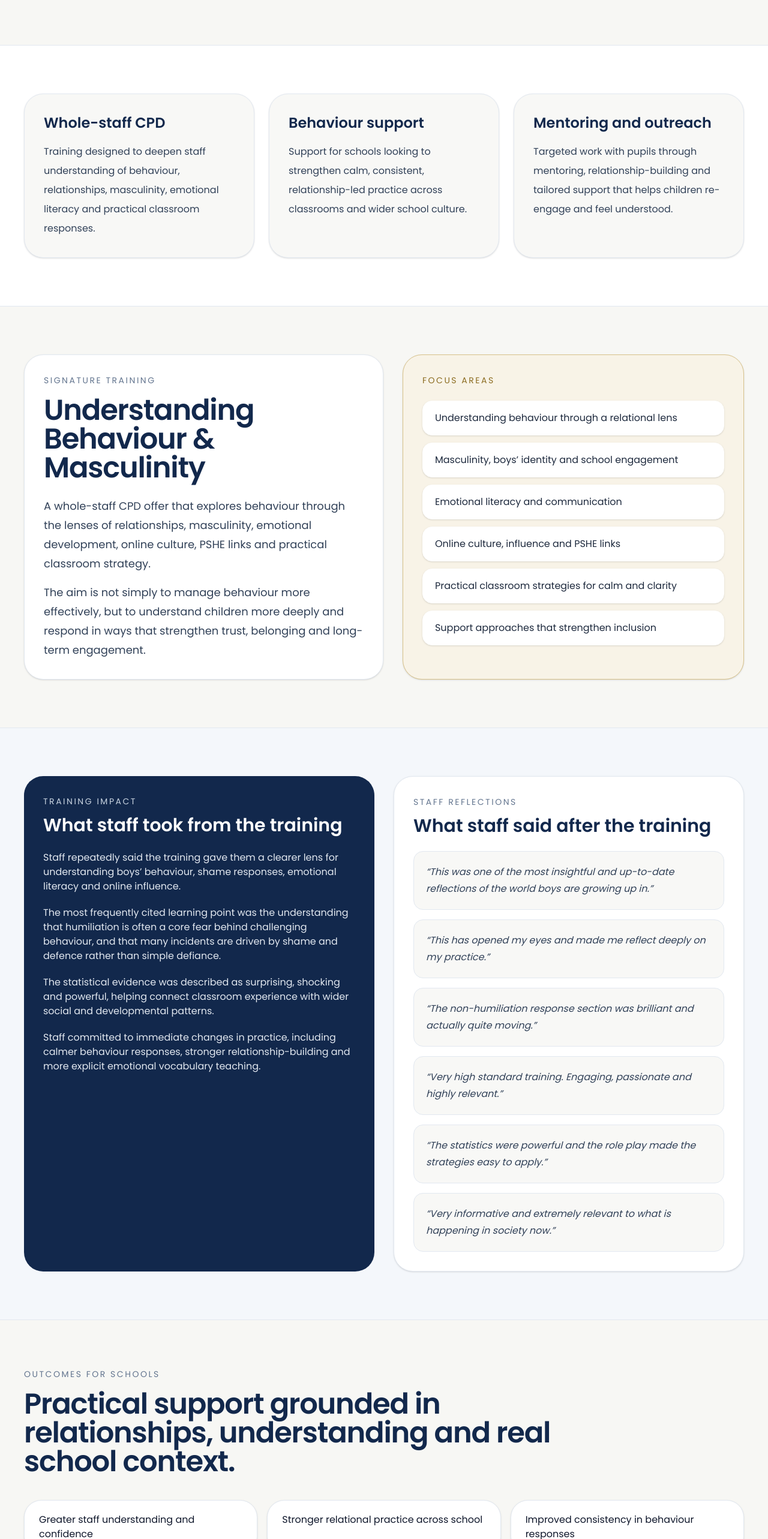
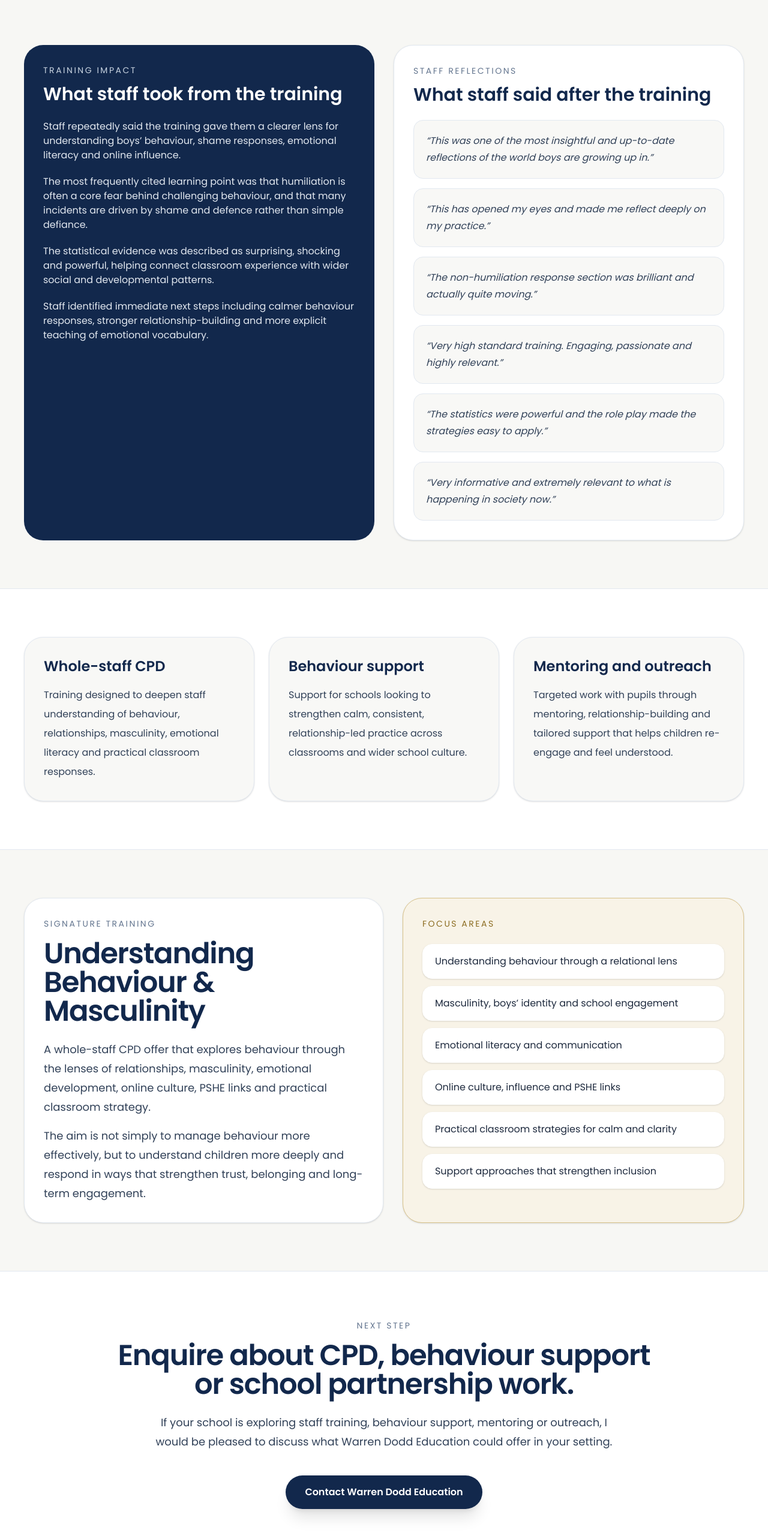
Before and after one commit to davedodd89-ai/warren-dodd-education, a Next.js app: page /cpd in a window 1280 px wide. Shown: the part 1220-3786 px from the top of the page at 60% size. Built offline with nearby package versions, Linux system fonts and the light colour scheme.

Commit message:
rebuild cpd page cleanly

```diff
--- a/app/cpd/page.tsx
+++ b/app/cpd/page.tsx
@@ -2,6 +2,22 @@ import Image from "next/image";
 import SiteHeader from "../SiteHeader";
 
 export default function CPDPage() {
+  const testimonials = [
+    "This was one of the most insightful and up-to-date reflections of the world boys are growing up in.",
+    "This has opened my eyes and made me reflect deeply on my practice.",
+    "The non-humiliation response section was brilliant and actually quite moving.",
+    "Very high standard training. Engaging, passionate and highly relevant.",
+    "The statistics were powerful and the role play made the strategies easy to apply.",
+    "Very informative and extremely relevant to what is happening in society now.",
+  ];
+
+  const impactPoints = [
+    "Staff repeatedly said the training gave them a clearer lens for understanding boys’ behaviour, shame responses, emotional literacy and online influence.",
+    "The most frequently cited learning point was that humiliation is often a core fear behind challenging behaviour, and that many incidents are driven by shame and defence rather than simple defiance.",
+    "The statistical evidence was described as surprising, shocking and powerful, helping connect classroom experience with wider social and developmental patterns.",
+    "Staff identified immediate next steps including calmer behaviour responses, stronger relationship-building and more explicit teaching of emotional vocabulary.",
+  ];
+
   const offers = [
     {
       title: "Whole-staff CPD",
@@ -24,30 +40,6 @@ export default function CPDPage() {
     "Online culture, influence and PSHE links",
     "Practical classroom strategies for calm and clarity",
     "Support approaches that strengthen inclusion",
-  ];
-
-  const impactPoints = [
-    "Staff repeatedly said the training gave them a clearer lens for understanding boys’ behaviour, shame responses, emotional literacy and online influence.",
-    "The most frequently cited learning point was the understanding that humiliation is often a core fear behind challenging behaviour, and that many incidents are driven by shame and defence rather than simple defiance.",
-    "The statistical evidence was described as surprising, shocking and powerful, helping connect classroom experience with wider social and developmental patterns.",
-    "Staff committed to immediate changes in practice, including calmer behaviour responses, stronger relationship-building and more explicit emotional vocabulary teaching.",
-  ];
-
-  const testimonials = [
-    "This was one of the most insightful and up-to-date reflections of the world boys are growing up in.",
-    "This has opened my eyes and made me reflect deeply on my practice.",
-    "The non-humiliation response section was brilliant and actually quite moving.",
-    "Very high standard training. Engaging, passionate and highly relevant.",
-    "The statistics were powerful and the role play made the strategies easy to apply.",
-    "Very informative and extremely relevant to what is happening in society now.",
-  ];
-
-  const outcomes = [
-    "Greater staff understanding and confidence",
-    "Stronger relational practice across school",
-    "Improved consistency in behaviour responses",
-    "More thoughtful support for boys and vulnerable pupils",
-    "A calmer, more inclusive learning culture",
   ];
 
   return (
@@ -76,6 +68,43 @@ export default function CPDPage() {
             className="h-auto w-full object-cover"
             priority
           />
+        </div>
+      </section>
+
+      <section className="mx-auto max-w-7xl px-6 pb-16 md:px-10 lg:pb-20">
+        <div className="grid gap-8 lg:grid-cols-2">
+          <div className="rounded-[2rem] bg-[#12284C] p-8 text-white">
+            <p className="text-sm uppercase tracking-[0.18em] text-slate-300">
+              Training impact
+            </p>
+            <h2 className="mt-3 text-3xl font-semibold">
+              What staff took from the training
+            </h2>
+            <div className="mt-6 space-y-5 text-slate-200">
+              {impactPoints.map((item) => (
+                <p key={item}>{item}</p>
+              ))}
+            </div>
+          </div>
+
+          <div className="rounded-[2rem] border border-slate-200 bg-white p-8 shadow-sm">
+            <p className="text-sm uppercase tracking-[0.18em] text-slate-500">
+              Staff reflections
+            </p>
+            <h2 className="mt-3 text-3xl font-semibold text-[#12284C]">
+              What staff said after the training
+            </h2>
+            <div className="mt-6 space-y-4">
+              {testimonials.map((quote) => (
+                <div
+                  key={quote}
+                  className="rounded-2xl border border-slate-200 bg-[#F8F8F6] p-5"
+                >
+                  <p className="italic leading-7 text-slate-700">“{quote}”</p>
+                </div>
+              ))}
+            </div>
+          </div>
         </div>
       </section>
 
@@ -132,67 +161,6 @@ export default function CPDPage() {
         </div>
       </section>
 
-      <section className="border-y border-slate-200 bg-[#F4F7FB]">
-        <div className="mx-auto max-w-7xl px-6 py-16 md:px-10 lg:py-20">
-          <div className="grid gap-8 lg:grid-cols-2">
-            <div className="rounded-[2rem] bg-[#12284C] p-8 text-white">
-              <p className="text-sm uppercase tracking-[0.18em] text-slate-300">
-                Training impact
-              </p>
-              <h3 className="mt-3 text-3xl font-semibold text-white">
-                What staff took from the training
-              </h3>
-              <div className="mt-6 space-y-5 text-slate-200">
-                {impactPoints.map((item) => (
-                  <p key={item}>{item}</p>
-                ))}
-              </div>
-            </div>
-
-            <div className="rounded-[2rem] border border-slate-200 bg-white p-8 shadow-sm">
-              <p className="text-sm uppercase tracking-[0.18em] text-slate-500">
-                Staff reflections
-              </p>
-              <h3 className="mt-3 text-3xl font-semibold text-[#12284C]">
-                What staff said after the training
-              </h3>
-              <div className="mt-6 space-y-4">
-                {testimonials.map((quote) => (
-                  <div
-                    key={quote}
-                    className="rounded-2xl border border-slate-200 bg-[#F8F8F6] p-5"
-                  >
-                    <p className="italic leading-7 text-slate-700">“{quote}”</p>
-                  </div>
-                ))}
-              </div>
-            </div>
-          </div>
-        </div>
-      </section>
-
-      <section className="mx-auto max-w-7xl px-6 py-16 md:px-10 lg:py-20">
-        <div className="max-w-4xl">
-          <p className="text-sm uppercase tracking-[0.18em] text-slate-500">
-            Outcomes for schools
-          </p>
-          <h2 className="mt-4 text-3xl font-semibold tracking-tight text-[#12284C] md:text-5xl">
-            Practical support grounded in relationships, understanding and real school context.
-          </h2>
-        </div>
-
-        <div className="mt-10 grid gap-4 md:grid-cols-2 xl:grid-cols-3">
-          {outcomes.map((item) => (
-            <div
-              key={item}
-              className="rounded-[1.8rem] border border-slate-200 bg-white px-6 py-5 shadow-sm"
-            >
-              {item}
-            </div>
-          ))}
-        </div>
-      </section>
-
       <section className="border-y border-slate-200 bg-white">
         <div className="mx-auto max-w-5xl px-6 py-16 text-center md:px-10 lg:py-20">
           <p className="text-sm uppercase tracking-[0.18em] text-slate-500">
```
